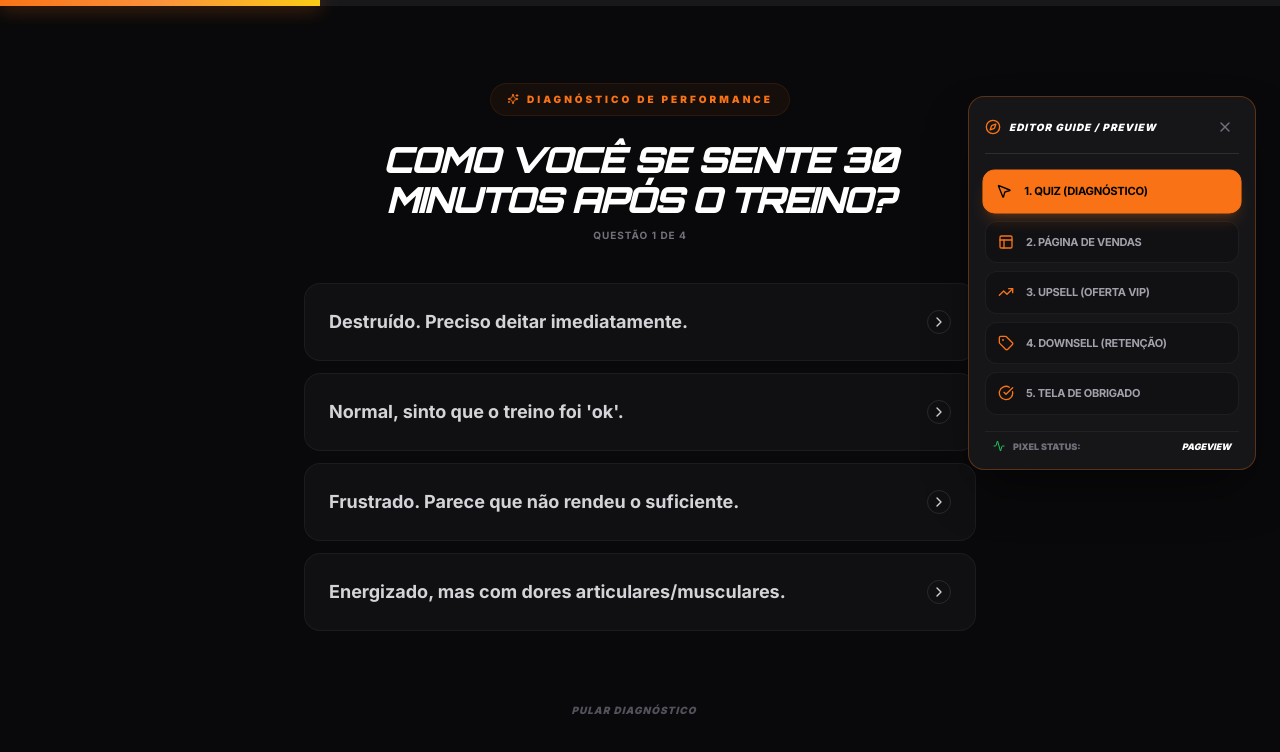
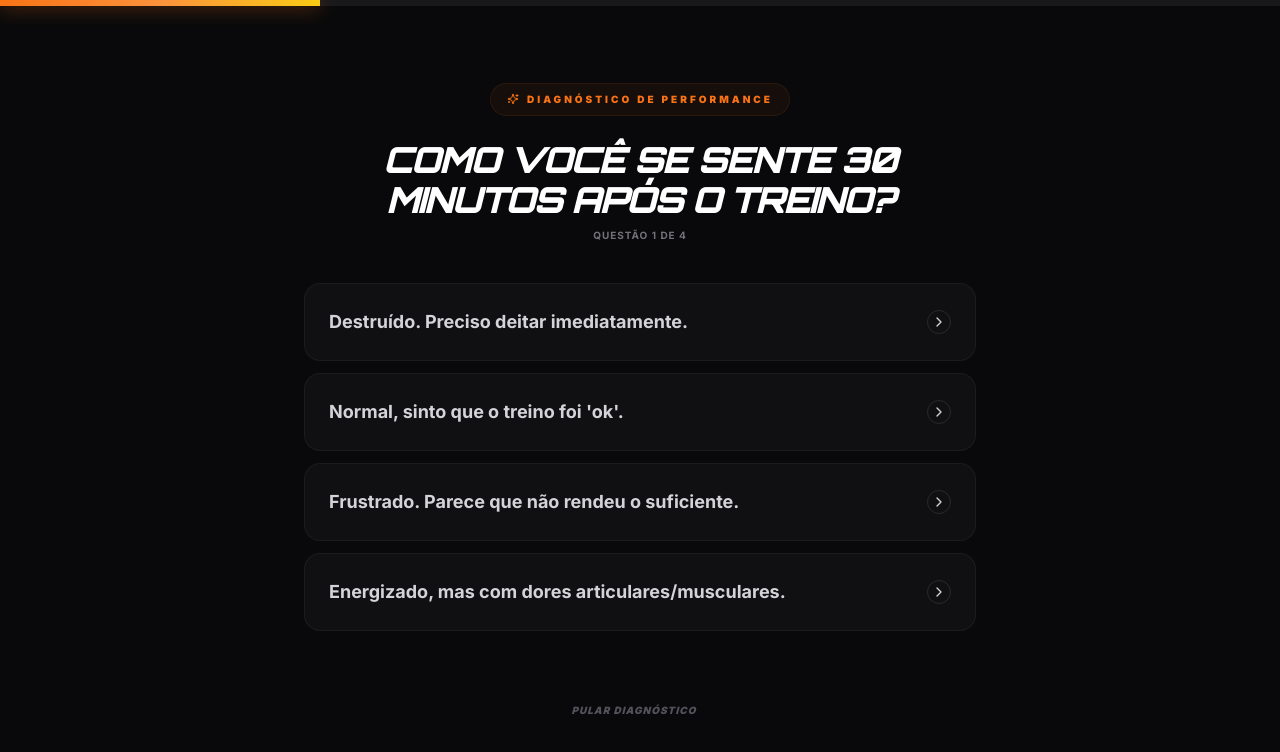
Before and after one commit to matheusvieiracoachoficial-pixel/EBOOK-RECURSOS-ERG-GENICOS, a React (Vite) app: page / in a window 1280 px wide. Shown: the top 752 px of the page. Built offline with nearby package versions, Linux system fonts and the light colour scheme.

Commit message:
feat: Remove development navigation component
The `DevNav` component, used for internal development and debugging, has been removed from the main application flow. This ensures a cleaner production build and removes unnecessary UI elements for end-users.

```diff
--- a/App.tsx
+++ b/App.tsx
@@ -14,7 +14,6 @@ import ThankYou from './components/ThankYou';
 import SocialProofPopup from './components/SocialProofPopup';
 import CountdownTimer from './components/CountdownTimer';
 import Quiz from './components/Quiz';
-import DevNav from './components/DevNav';
 import Upsell from './components/Upsell';
 import Downsell from './components/Downsell';
 import TrackingPixels from './components/TrackingPixels';
@@ -33,7 +32,6 @@ export default function App() {
   const [currentView, setCurrentView] = useState<ViewType>('quiz');
   const [isExpired, setIsExpired] = useState(false);
   const [userProfile, setUserProfile] = useState<string | null>(null);
-  const [showDevNav, setShowDevNav] = useState(true);
   const [trackingData, setTrackingData] = useState<any>(null);
 
   useEffect(() => {
@@ -57,14 +55,6 @@ export default function App() {
     <div className="min-h-screen bg-background text-foreground selection:bg-primary selection:text-primary-foreground overflow-x-hidden font-sans">
 
       <TrackingPixels currentView={currentView} eventData={trackingData} />
-
-      {showDevNav && (
-        <DevNav
-          currentView={currentView}
-          setView={setCurrentView}
-          onClose={() => setShowDevNav(false)}
-        />
-      )}
 
       {currentView === 'thanks' && (
         <>
```
